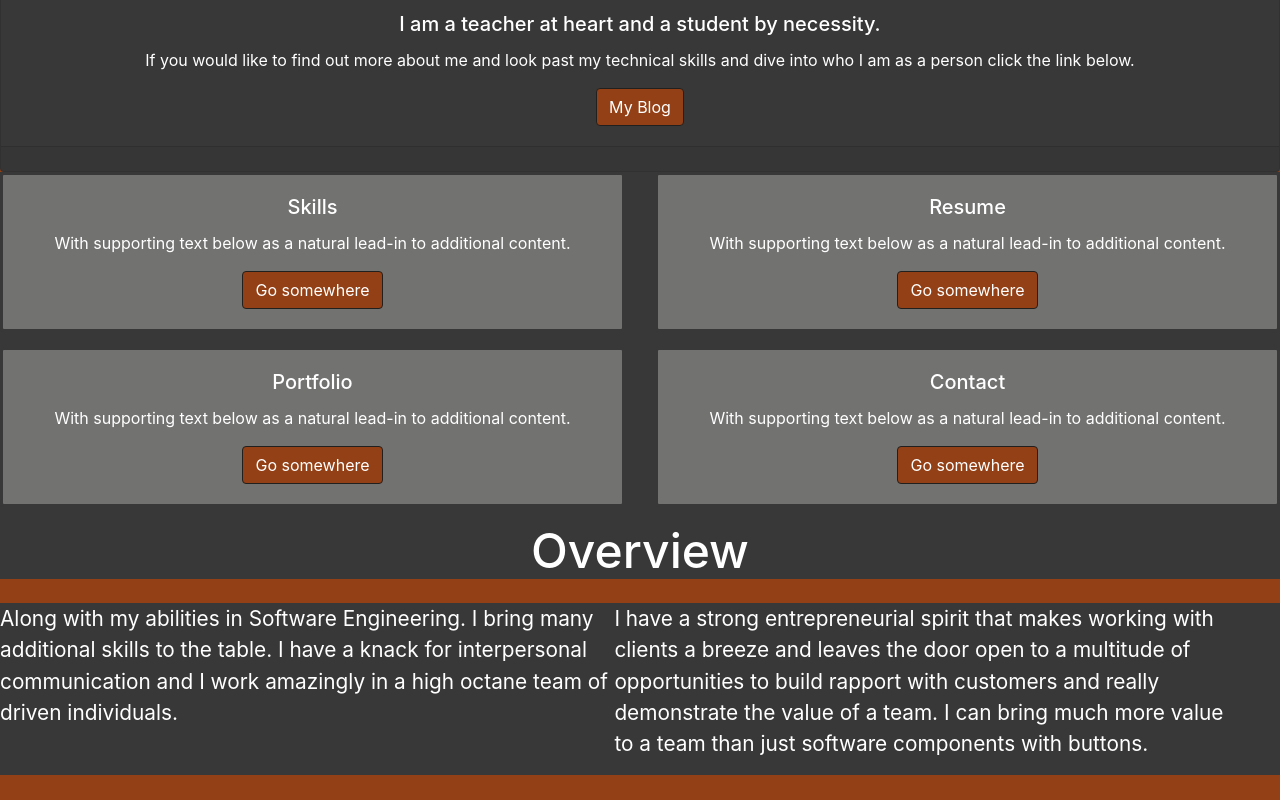
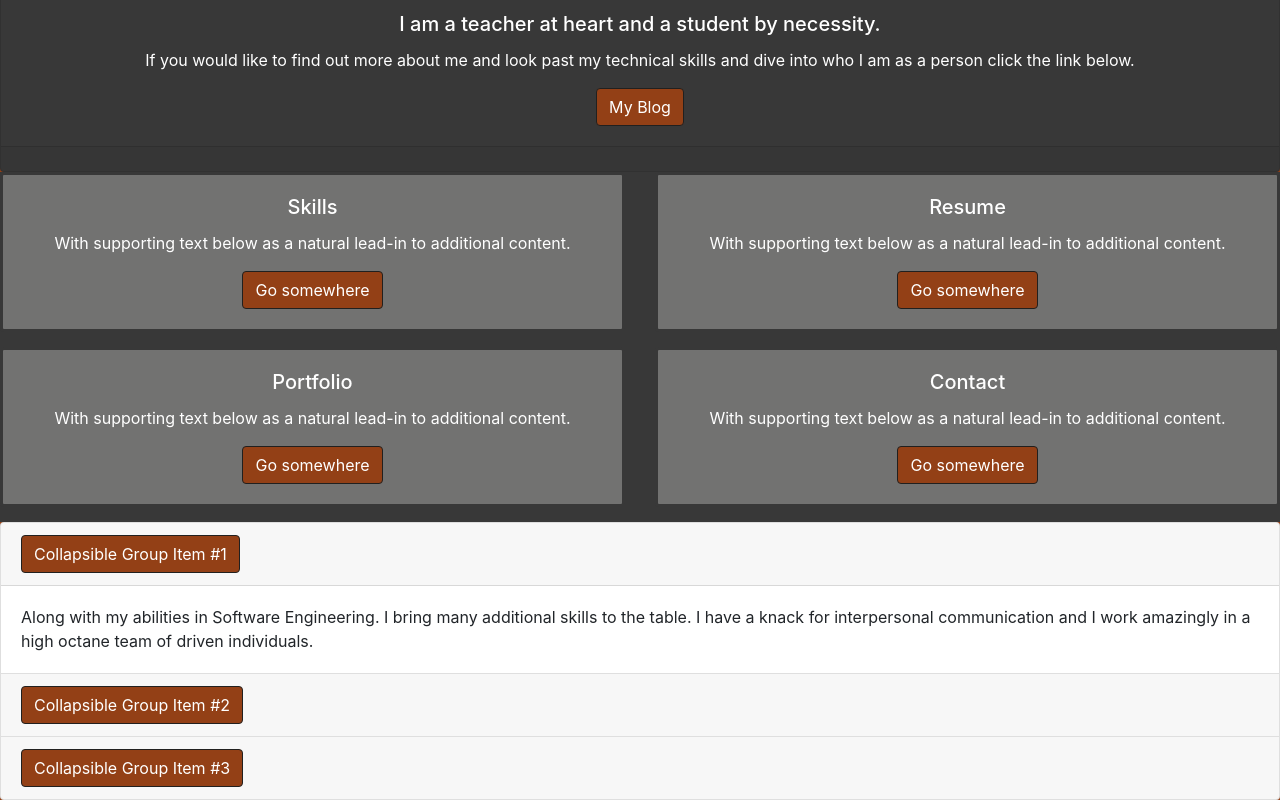
Before and after one commit to Jaywomack/portfolio, a plain HTML site: page index.html in a window 1280 px wide. Shown: the part 662-1462 px from the top of the page. Before the commit the page ends 1437 px from the top, so only its background shows below. Drawn offline with nearby package versions, Linux system fonts and the light colour scheme.

Commit message:
Removed article section and replaced it with a three button accordian dropdown

```diff
--- a/index.html
+++ b/index.html
@@ -112,13 +112,53 @@
         </div>
     </div>
 
-    <!-- Article About me content -->
-    <h2 id='overview-header'>Overview</h2>
-    <article>
+    <!-- Accordian About me section -->
 
-        <p class= 'p1'>Along with my abilities in Software Engineering. I bring many additional skills to the table. I have  a knack for interpersonal communication and I work amazingly in a high octane team of driven individuals.</p>
-        <p class= 'p2'>I have a strong entrepreneurial spirit that makes working with clients a breeze and leaves the door open to a multitude of opportunities to  build rapport with customers and really demonstrate the value of a team. I can bring much more value to a team than just software components with buttons.</p>
-    </article>
+    <div class="accordion" id="accordionExample">
+        <div class="card">
+          <div class="card-header" id="headingOne">
+            <h5 class="mb-0">
+              <button class="btn btn-link" type="button" data-toggle="collapse" data-target="#collapseOne" aria-expanded="true" aria-controls="collapseOne">
+                Collapsible Group Item #1
+              </button>
+            </h5>
+          </div>
+
+          <div id="collapseOne" class="collapse show" aria-labelledby="headingOne" data-parent="#accordionExample">
+            <div class="card-body">
+                Along with my abilities in Software Engineering. I bring many additional skills to the table. I have  a knack for interpersonal communication and I work amazingly in a high octane team of driven individuals.
+            </div>
+          </div>
+        </div>
+        <div class="card">
+          <div class="card-header" id="headingTwo">
+            <h5 class="mb-0">
+              <button class="btn btn-link collapsed" type="button" data-toggle="collapse" data-target="#collapseTwo" aria-expanded="false" aria-controls="collapseTwo">
+                Collapsible Group Item #2
+              </button>
+            </h5>
+          </div>
+          <div id="collapseTwo" class="collapse" aria-labelledby="headingTwo" data-parent="#accordionExample">
+            <div class="card-body">
+                I have a strong entrepreneurial spirit that makes working with clients a breeze and leaves the door open to a multitude of opportunities to  build rapport with customers and really demonstrate the value of a team. I can bring much more value to a team than just software components with buttons.
+            </div>
+          </div>
+        </div>
+        <div class="card">
+          <div class="card-header" id="headingThree">
+            <h5 class="mb-0">
+              <button class="btn btn-link collapsed" type="button" data-toggle="collapse" data-target="#collapseThree" aria-expanded="false" aria-controls="collapseThree">
+                Collapsible Group Item #3
+              </button>
+            </h5>
+          </div>
+          <div id="collapseThree" class="collapse" aria-labelledby="headingThree" data-parent="#accordionExample">
+            <div class="card-body">
+              Anim pariatur cliche reprehenderit, enim eiusmod high life accusamus terry richardson ad squid. 3 wolf moon officia aute, non cupidatat skateboard dolor brunch. Food truck quinoa nesciunt laborum eiusmod. Brunch 3 wolf moon tempor, sunt aliqua put a bird on it squid single-origin coffee nulla assumenda shoreditch et. Nihil anim keffiyeh helvetica, craft beer labore wes anderson cred nesciunt sapiente ea proident. Ad vegan excepteur butcher vice lomo. Leggings occaecat craft beer farm-to-table, raw denim aesthetic synth nesciunt you probably haven't heard of them accusamus labore sustainable VHS.
+            </div>
+          </div>
+        </div>
+      </div>
     <footer class="footer">
 
     </footer>
```
